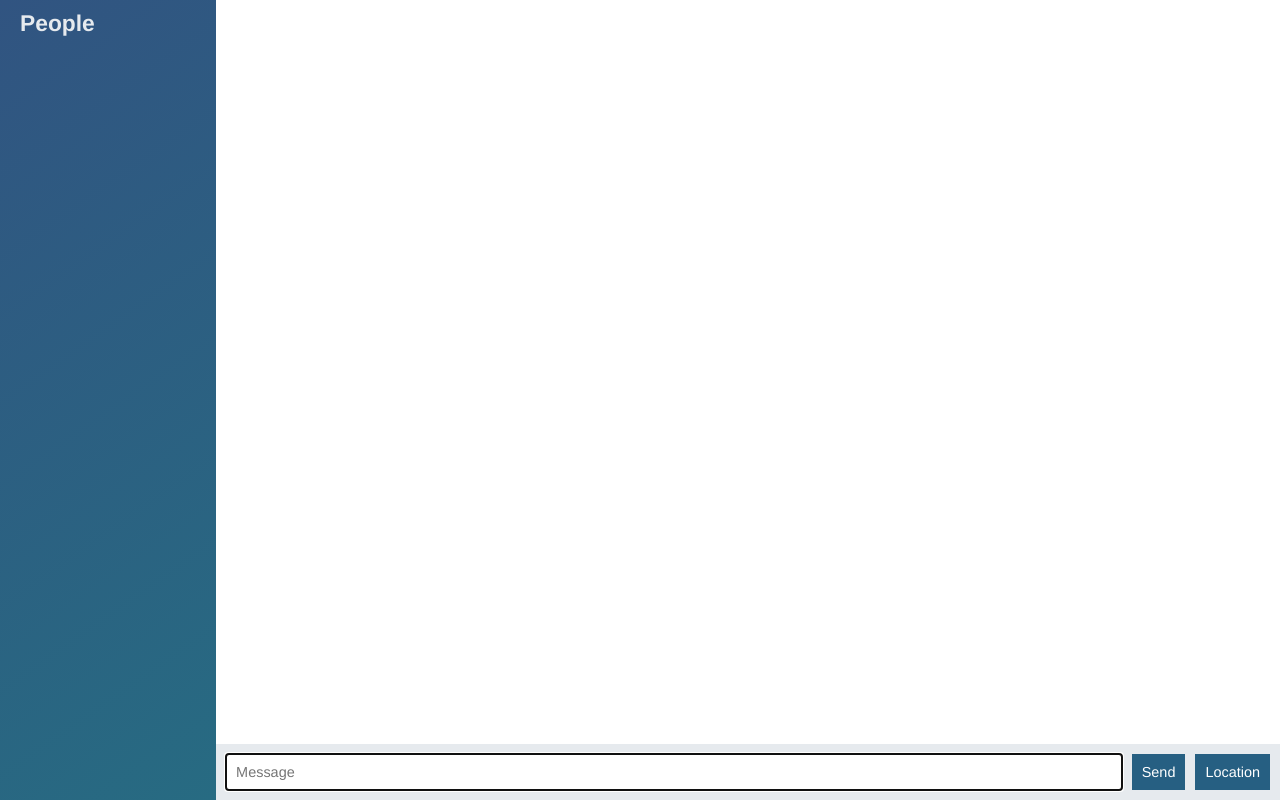
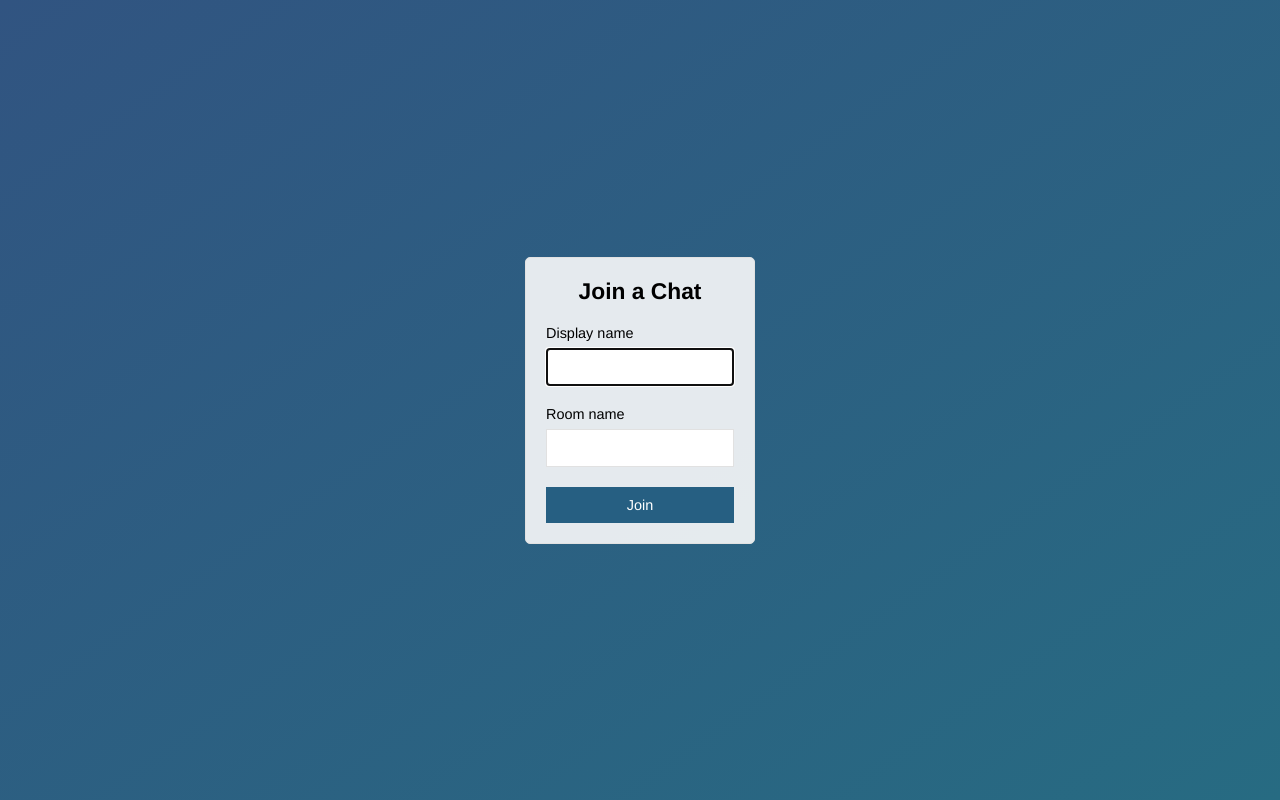
Before and after one commit to bipinstha7/socket-chat-app, a website: page public/index.html in a window 1280 px wide. Drawn offline with nearby package versions, Linux system fonts and the light colour scheme; no server answers.

Commit message:
add join/register form

```diff
--- a/public/index.html
+++ b/public/index.html
@@ -4,57 +4,27 @@
   <meta charset="UTF-8">
   <meta name="viewport" content="width=device-width, initial-scale=1.0">
   <meta http-equiv="X-UA-Compatible" content="ie=edge">
-  <title>node chat app</title>
+  <title>Join | ChatApp</title>
  <link rel="stylesheet" href="./css/styles.css">
 </head>
-<body class="chat">
-
-  <div class="chat__sidebar">
-    <h3>People</h3>
-    <div id="users"></div>
+<body class="centered-form">
+  <div class="centered-form__form">
+    <form action="/chat.html">
+      <div class="form-field">
+        <h3>Join a Chat</h3>
+      </div>
+      <div class="form-field">
+        <label for="name">Display name</label>
+        <input type="text" id="name" name="name" autofocus>
+      </div>
+      <div class="form-field">
+        <label for="room">Room name</label>
+        <input type="text" id="room" name="room">
+      </div>
+      <div class="form-field">
+         <button>Join</button>
+      </div>
+    </form>
   </div>
-
-  <div class="chat__main">
-    <ol id="messages" class="chat__messages"></ol>
-
-    <div class="chat__footer">
-      <form id="message-form">
-        <input type="text" name="message" id="input" placeholder="Message" autofocus autocomplete="off">
-        <button>Send</button>
-      </form>
-      <button id="send-location">Location</button>
-    </div>
-  </div>
-
-  <script id="message-template" type="text/template">
-    <li class="message">
-      <div class="message__title">
-        <h4>{{from}}</h4>
-        <span>{{createdAt}}</span>
-      </div>
-      <div class="message__body">
-        <p>{{text}}</p>
-      </div>
-    </li>
-  </script>
-
-  <script id="location-message-template" type="text/template">
-    <li class="message">
-      <div class="message__title">
-        <h4>{{from}}</h4>
-        <span>{{createdAt}}</span>
-      </div>
-      <div class="message__body">
-        <p>
-          <a href="{{url}}" target="_blank">My current location</a>
-        </p>
-      </div>
-    </li>
-  </script>
-
-  <script src="/socket.io/socket.io.js"></script>
-  <script src="./js/libs/mustache.js"></script>
-  <script src="./js/index.js"></script>
-  <script src="./js/libs/moment.js"></script>
 </body>
 </html>
```
Also changed, not shown: public/chat.html (added, +60 -0 lines), public/js/chat.js (renamed from public/js/index.js).
